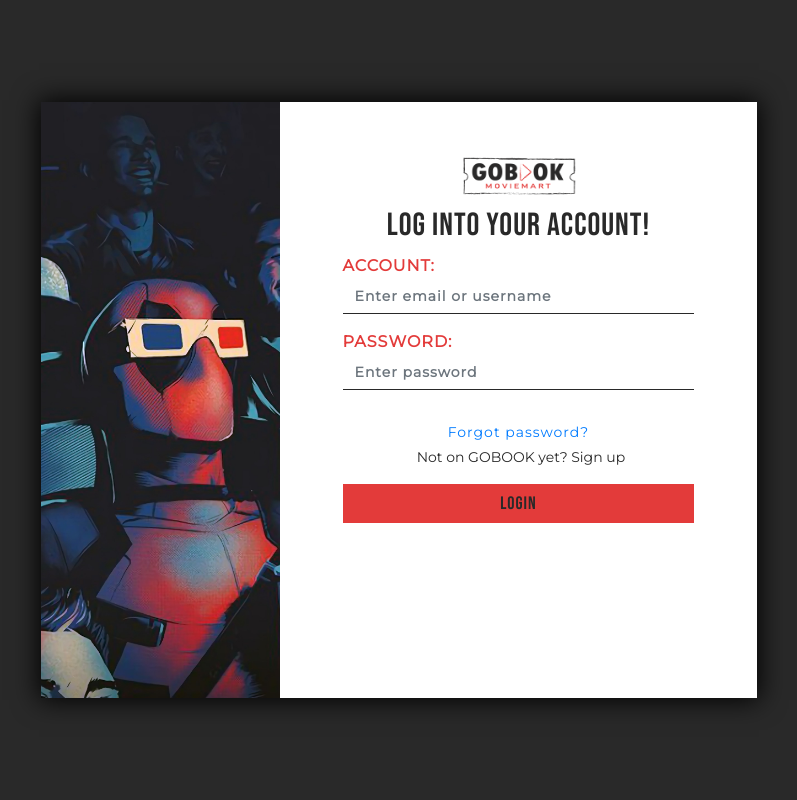
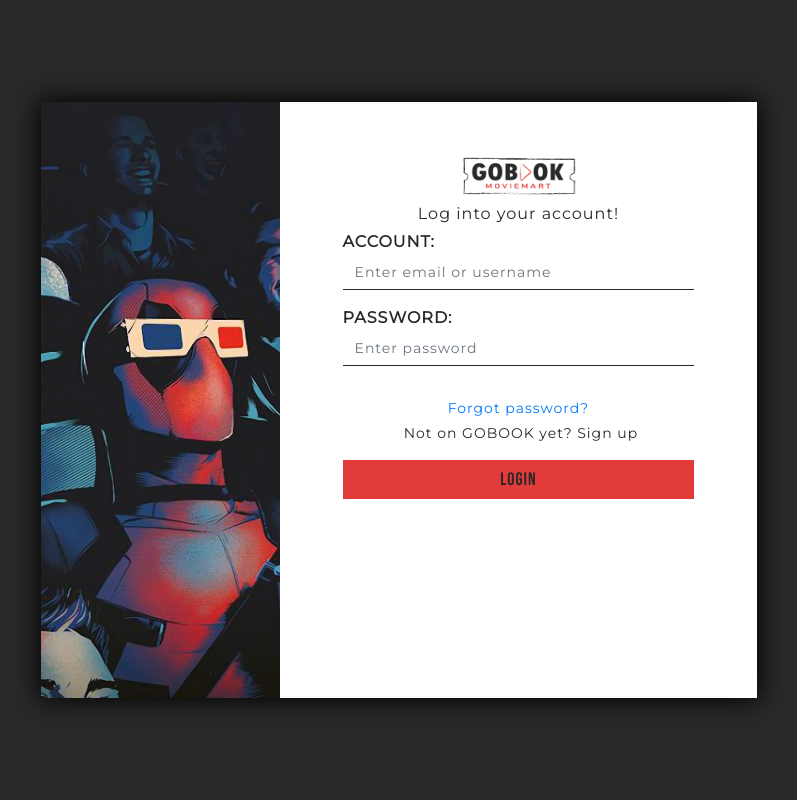
Before and after one commit to jrdado15/GoBook, a PHP site: page /go_book/log-in.php in a window 1280 px wide. Shown: the whole page, without its empty margins (241-1038 px from the left). Run offline with PHP 8.4, Linux system fonts and the light colour scheme; some libraries are stand-ins or nearby versions; some web fonts are replaced.

Commit message:
Update style.css

```diff
--- a/style.css
+++ b/style.css
@@ -21,7 +21,7 @@ body {
 /****************    DIV 1     ****************/
 .div1{
     position: relative;
-    background-image:url("images/su-bg.jpg");
+    background-image:url("/images/su-bg.jpg");
     background-color: #212025 ;
     background-attachment: scroll;
     background-repeat: no-repeat;
@@ -33,12 +33,6 @@ body {
     padding: 0 0 !important;
 }
 
-.div2 h1 {
-    font-family:Bebas Neue;
-    text-transform: uppercase;
-    color: white;
-    font-size: 48px;
-}
 
 /****************    DIV 2     ****************/
 .div2{
@@ -52,20 +46,53 @@ body {
 .div2 label{
     font-family:Montserrat;
     letter-spacing: 1px;
-    color: #e33b3a;
+    color: #292929;
     font-size: 16px;
     font-weight: bolder;
     text-transform: uppercase;
     margin-bottom: -10px !important;
 }
 
-.div2 p {
+
+.div2 h1 {
+    font-family:Bebas Neue;
+    text-transform: uppercase;
+    color: white;
+    font-size: 48px;
+}
+
+.div2 h2 {
     font-family:Bebas Neue;
     color: #292929;
     font-size: 32px;
     letter-spacing: 1px;
-    margin: 0;
+    margin: 0
 }
+.div2 p {
+  /*  font-family:Bebas Neue;
+    color: #292929;
+    font-size: 32px;
+    letter-spacing: 1px;
+    margin: 0; */
+
+    font-family:Montserrat;
+    font-size: 16px;
+    color: #292929;
+    font-weight: lighter;
+    letter-spacing: 1px;
+    text-align: center;
+}
+
+
+.div2 a{
+    font-family:Montserrat;
+    font-size: 14px;
+    letter-spacing: 1px;
+    float: center;
+    text-align:center;
+
+}
+
 .div2 .btn-primary{
     background-color:#e33b3a;
     border-radius: 0;
@@ -95,7 +122,7 @@ body {
     color: #292929;
     font-family: Montserrat;
     font-size: 14px;
-    font-weight: bold;
+
     text-align: center;
     text-align: left;
     letter-spacing: 1px;
@@ -207,15 +234,6 @@ body {
 
 
 
-.log-in  label{
-    font-family:Montserrat;
-    letter-spacing: 1px;
-    color: #e33b3a;
-    font-size: 16px;
-    font-weight: bolder;
-    text-transform: uppercase;
-    margin-bottom: -10px !important;
-}
 
 
 .log-in .floating-cont{
```
